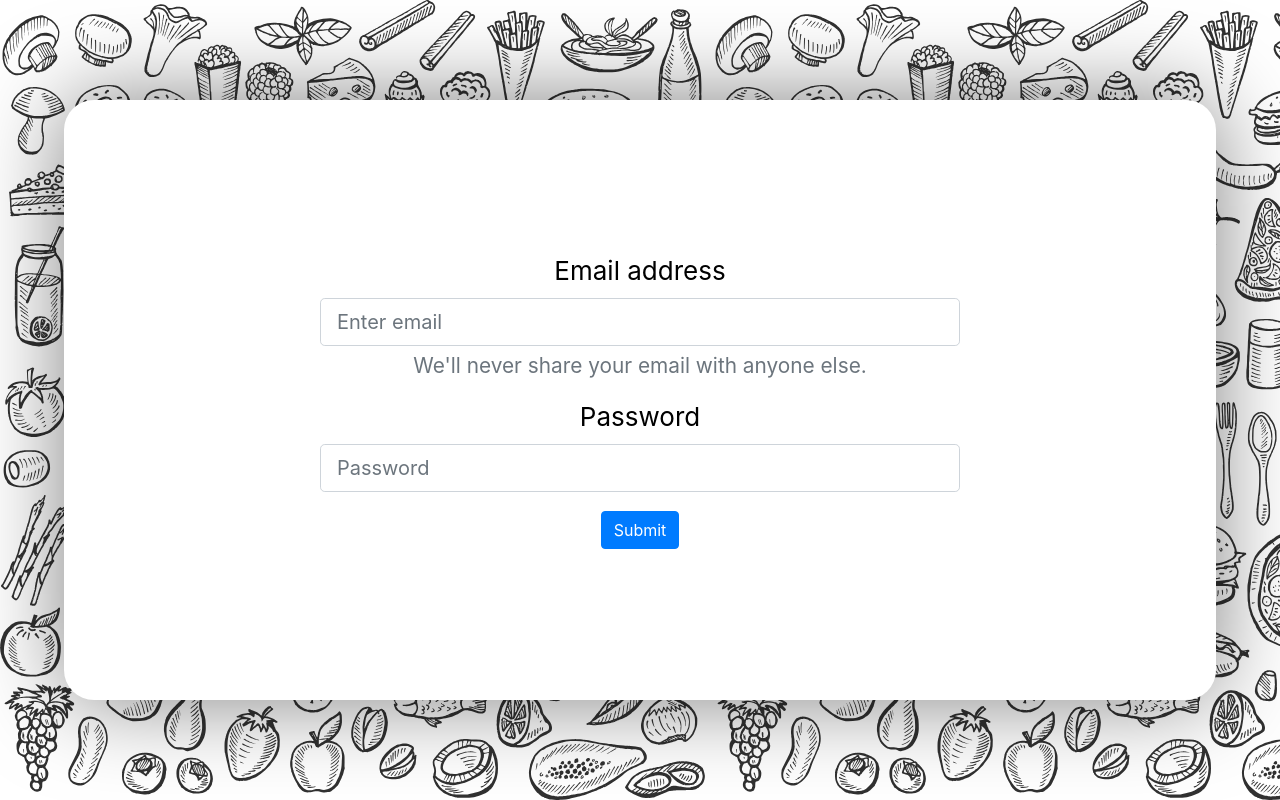
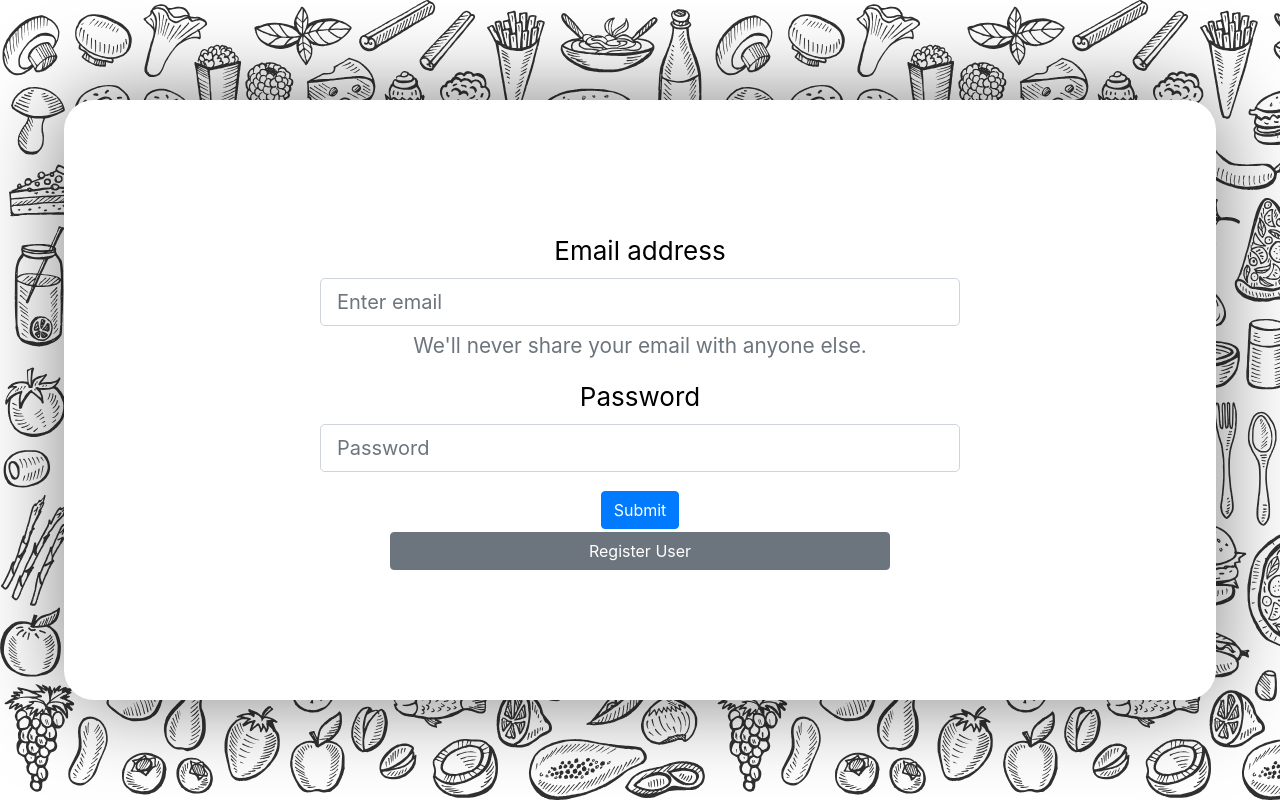
Before and after one commit to BullsEye34/food_finder_react, a React (Create React App) app: page / in a window 1280 px wide. Built offline with nearby package versions, Linux system fonts and the light colour scheme; no server answers.

Commit message:
Add Register Button

```diff
--- a/src/Home.js
+++ b/src/Home.js
@@ -83,6 +83,10 @@ while(i<users["data"].length){
                               <Button variant="primary" type="submit" onClick={e => this._onClick(e)} clickAction ={e=>this._onClick(e)}>
   Submit
 </Button>
+<br/>
+<Button variant="secondary" style={{width: 500}} type="submit" onClick={e => this._onClick(e)} clickAction ={e=>this._onClick(e)}>
+  Register User
+</Button>
 
 </Form>
           </div>
```
